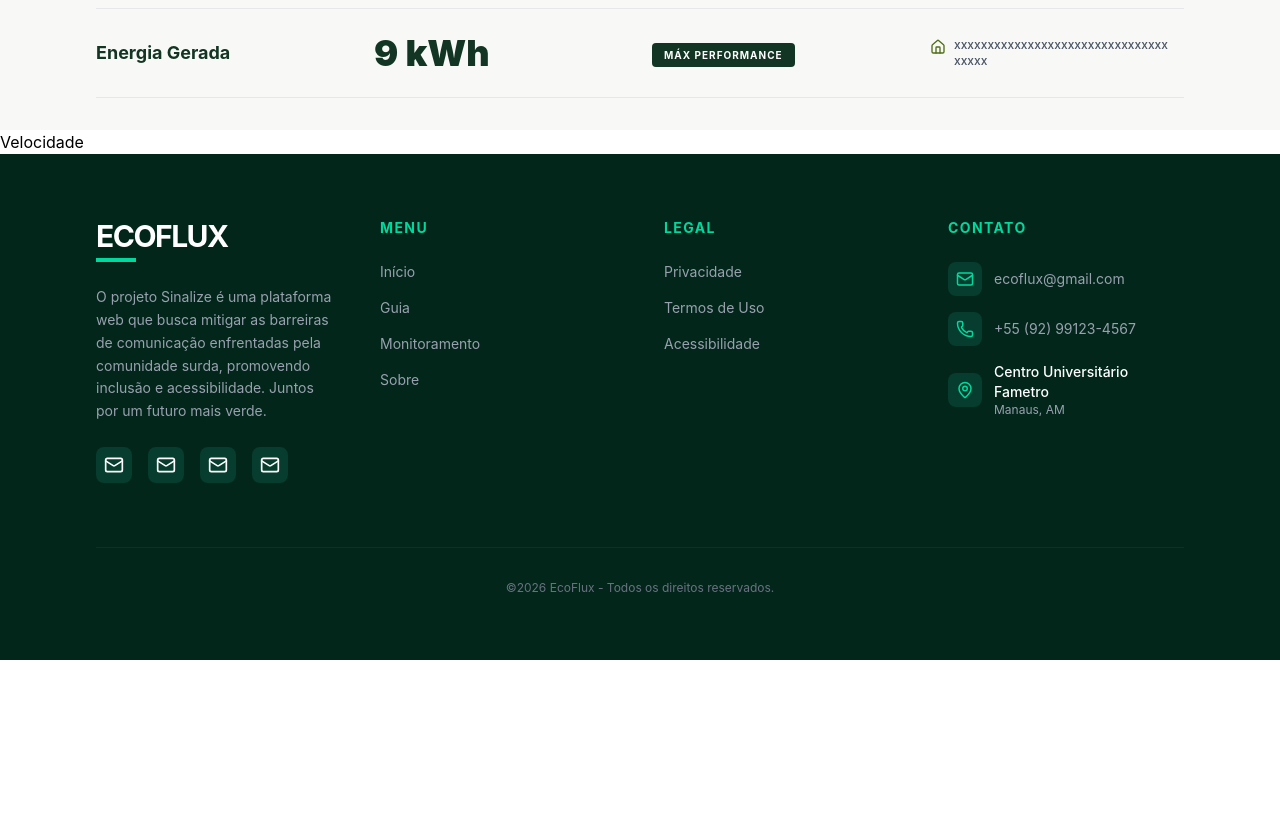
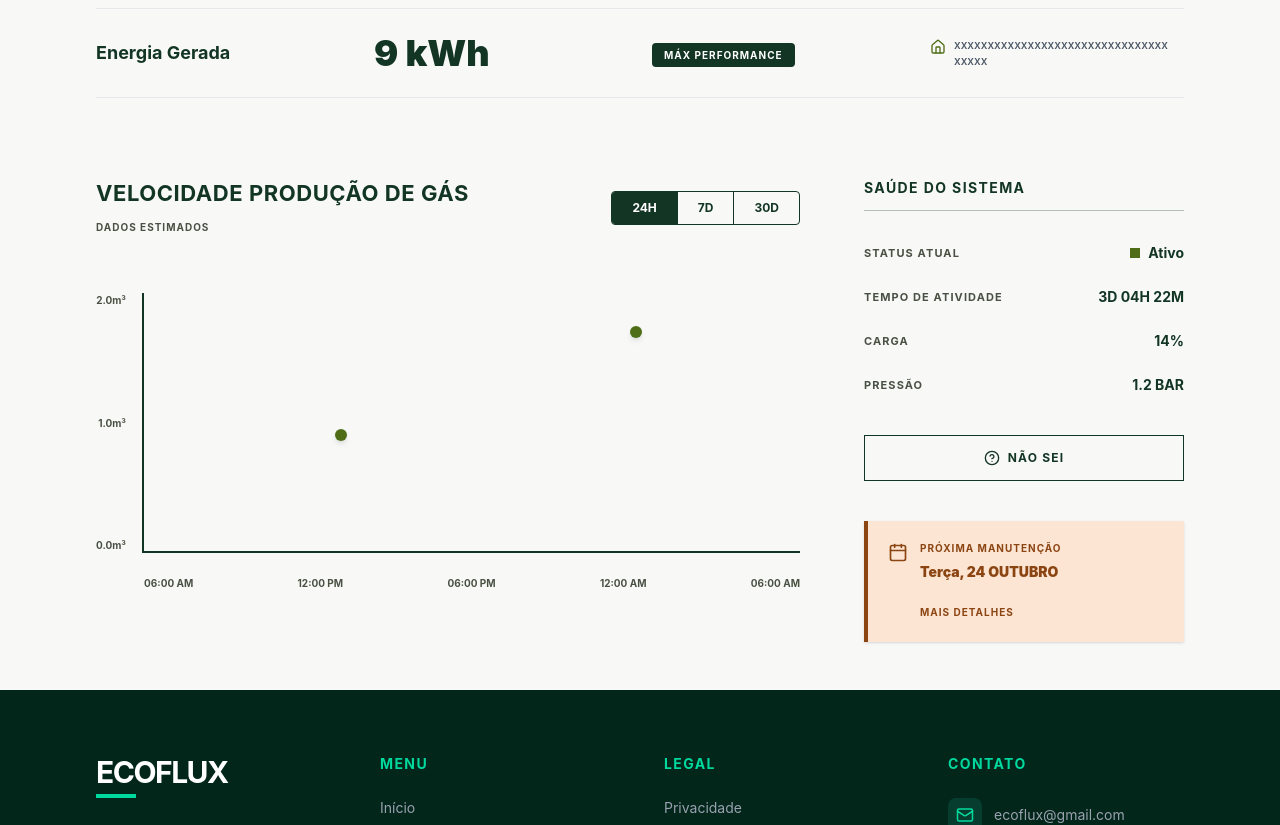
Before and after one commit to Alexandrediasss/EcoFlux, a React (Vite) app: page /monitoramento in a window 1280 px wide. Shown: the part 520-1345 px from the top of the page. Before the commit the page ends 1180 px from the top, so only its background shows below. Built offline with nearby package versions, Linux system fonts and the light colour scheme.

Commit message:
Adicionando VelocidadeGas

```diff
--- a/src/pages/Monitoramento/components/VelocidadeGas.tsx
+++ b/src/pages/Monitoramento/components/VelocidadeGas.tsx
@@ -1,8 +1,107 @@
-import React from "react"
+import React, { useState } from "react"
+import { Calendar, HelpCircle } from "lucide-react"
 
-const VelocidadeGasComponent = () => {
+const VelocidadeGasComponent: React.FC = () => {
+    const [periodo, setPeriodo] = useState("24H")
+
     return (
-        <h1>Velocidade</h1>
+        <section className="w-full px-6 md:px-24 py-12 bg-[#F8F9F6]">
+            <div className="max-w-7xl mx-auto grid grid-cols-1 lg:grid-cols-3 gap-12 lg:gap-16">
+                <div className="lg:col-span-2 flex flex-col">
+                    <div className="flex flex-col sm:flex-row justify-between items-start sm:items-center mb-12 gap-6">
+                        <div>
+                            <h3 className="text-[#133524] text-xl md:text-[22px] font-bold uppercase tracking-wide mb-1">
+                                Velocidade Produção de Gás
+                            </h3>
+                            <span className="text-[10px] font-bold text-[#4A5043] uppercase tracking-widest">
+                                Dados Estimados
+                            </span>
+                        </div>
+                        <div className="flex border border-[#133524] rounded-sm overflow-hidden text-xs font-bold">
+                            {["24H", "7D", "30D"].map((p) => (
+                                <button
+                                    key={p}
+                                    onClick={() => setPeriodo(p)}
+                                    className={`px-5 py-2 transition-colors ${
+                                        periodo === p
+                                        ? "bg-[#133524] text-white"
+                                        : "bg-transparent text-[#133524] hover:bg-[#133524]/10"
+                                    } ${p !== "24H" ? "border-l border-[#133524]" : ""}`}
+                                >
+                                    {p}
+                                </button>
+                            ))}
+                        </div>
+                    </div>
+                    <div className="relative w-full flex mt-2">
+                        <div className="flex flex-col justify-between items-end pr-4 text-[10px] font-bold text-[#4A5043] h-[260px]">
+                            <span>2.0m³</span>
+                            <span>1.0m³</span>
+                            <span>0.0m³</span>
+                        </div>
+                        <div className="flex-1 relative border-l-2 border-b-2 border-[#133524] h-[260px]">
+                            <div className="absolute w-3 h-3 bg-[#4F6D17] rounded-full left-[30%] bottom-[45%] shadow-md transform -translate-x-1/2 translate-y-1/2"></div>
+                            <div className="absolute w-3 h-3 bg-[#4F6D17] rounded-full left-[75%] bottom-[85%] shadow-md transform -translate-x-1/2 translate-y-1/2"></div>
+                            <div className="absolute -bottom-10 left-0 w-full flex justify-between text-[10px] font-bold text-[#4A5043]">
+                                <span>06:00 AM</span>
+                                <span>12:00 PM</span>
+                                <span>06:00 PM</span>
+                                <span>12:00 AM</span>
+                                <span>06:00 AM</span>
+                            </div>
+                        </div>
+                    </div>
+                </div>
+                <div className="lg:col-span-1 flex flex-col gap-8 mt-16 lg:mt-0">
+                    <div className="border-b border-[#133524]/30 pb-3">
+                        <h3 className="text-[#133524] text-sm font-bold uppercase tracking-widest">
+                            Saúde do Sistema
+                        </h3>
+                    </div>
+                    <div className="flex flex-col gap-6 text-sm font-bold text-[#133524]">
+                        <div className="flex justify-between items-center">
+                            <span className="text-[11px] text-[#4A5043] uppercase tracking-widest">Status Atual</span>
+                            <div className="flex items-center gap-2">
+                                <div className="w-2.5 h-2.5 bg-[#4F6D17] shrink-0"></div>
+                                <span>Ativo</span>
+                            </div>
+                        </div>
+                        <div className="flex justify-between items-center">
+                            <span className="text-[11px] text-[#4A5043] uppercase tracking-widest">Tempo de Atividade</span>
+                            <span>3D 04H 22M</span>
+                        </div>
+                        <div className="flex justify-between items-center">
+                            <span className="text-[11px] text-[#4A5043] uppercase tracking-widest">Carga</span>
+                            <span>14%</span>
+                        </div>
+                        <div className="flex justify-between items-center">
+                            <span className="text-[11px] text-[#4A5043] uppercase tracking-widest">Pressão</span>
+                            <span>1.2 BAR</span>
+                        </div>
+                    </div>
+                    <button className="w-full border border-[#133524] py-3.5 mt-2 text-[#133524] text-xs font-bold uppercase tracking-widest hover:bg-[#133524] hover:text-white transition-all flex justify-center items-center gap-2">
+                        <HelpCircle size={16} />
+                        Não Sei
+                    </button>
+                    <div className="mt-2 bg-[#FCE5D3] border-l-4 border-[#8B4513] p-5 shadow-sm">
+                        <div className="flex items-start gap-3 mb-4">
+                            <Calendar className="text-[#8B4513] shrink-0 mt-0.5" size={20} />
+                            <div>
+                                <h4 className="text-[10px] text-[#8B4513] font-bold uppercase tracking-widest mb-1.5">
+                                    Próxima Manutenção
+                                </h4>
+                                <p className="text-[#8B4513] text-sm font-black">
+                                    Terça, 24 OUTUBRO
+                                </p>
+                            </div>
+                        </div>
+                        <button className="text-[#8B4513] text-[10px] font-bold uppercase tracking-widest hover:underline ml-8">
+                            Mais Detalhes
+                        </button>
+                    </div>
+                </div>
+            </div>
+        </section>
     )
 }
 
```
